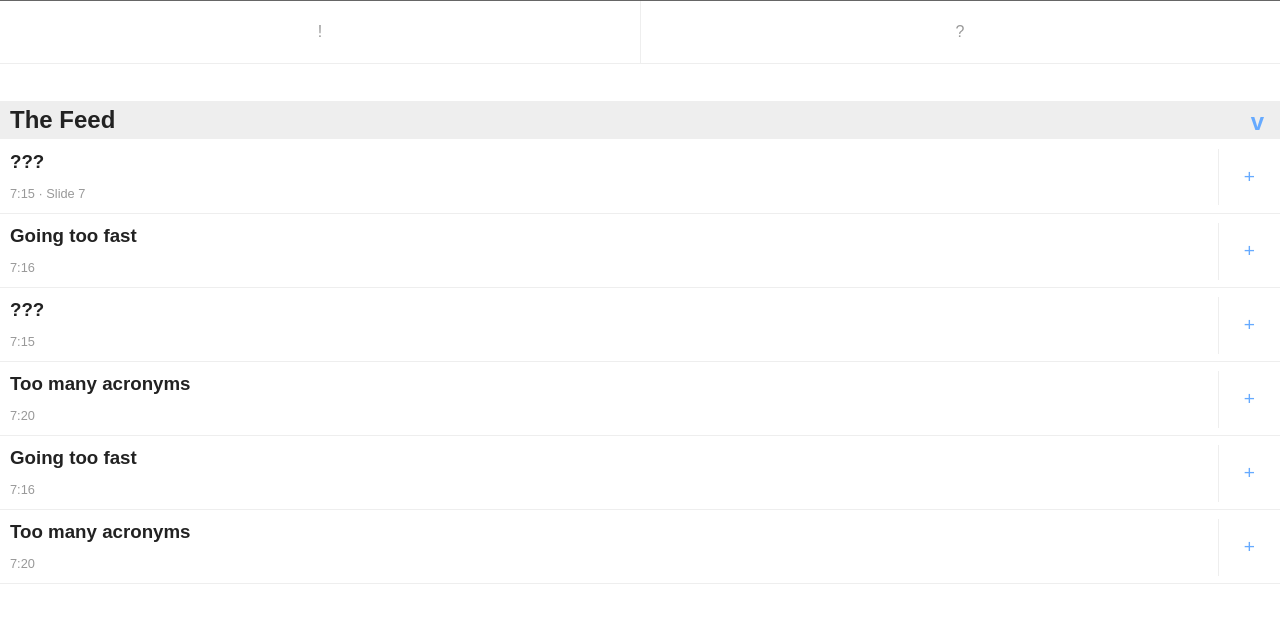
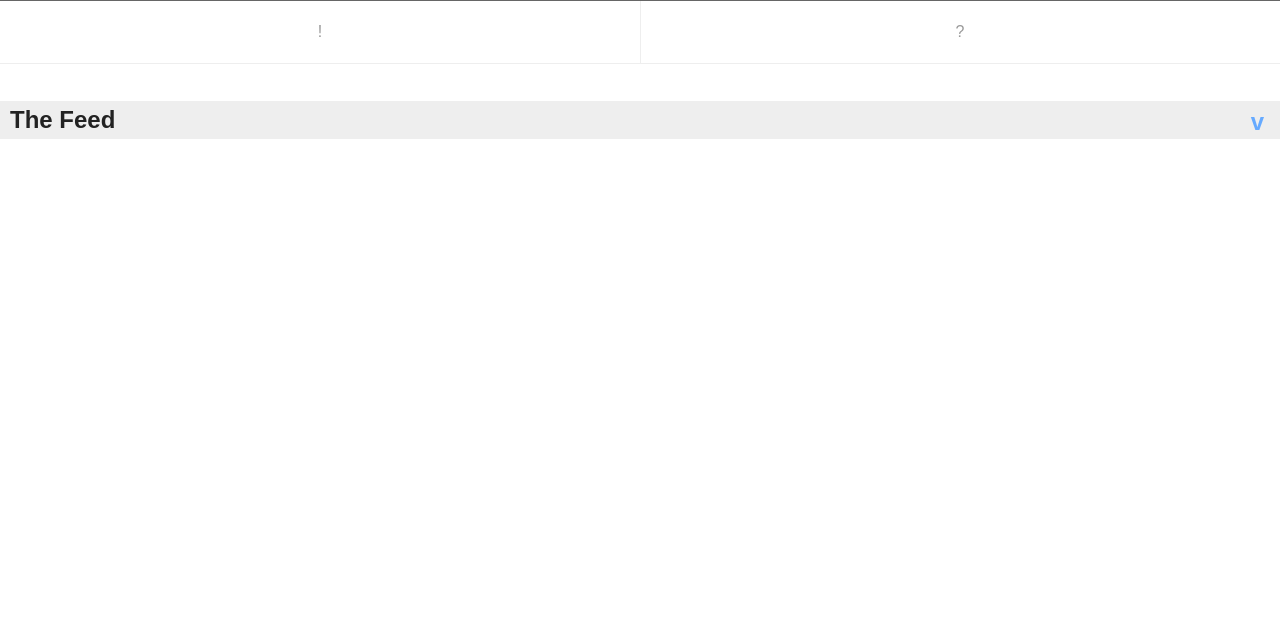
Before and after one commit to dlbrown123/fastback, a Python web app: template templates/student/main.htm in a window 1280 px wide. Shown: the top 623 px of the page. Run offline with Jinja, Linux system fonts and the light colour scheme; the template is opened without the code that fills it, so the values that code supplies are empty; some libraries are stand-ins or nearby versions.

Commit message:
Setup dynamic feed

```diff
--- a/static/css/site.css
+++ b/static/css/site.css
@@ -60,6 +60,7 @@ section.the-feed > div {
 	padding: 0px;
 	margin: 0px 0px -1px 0px;
 	border-bottom: 1px solid #EEE;
+	display: none;
 }
 section.the-feed > div:first-child {
 	border-top: 1px solid #EEE;
--- a/static/js/main.js
+++ b/static/js/main.js
@@ -33,4 +33,30 @@ $(function () {
 		$('.comment-simple').slideUp();
 		$('.comment-complex').slideUp();
 	});
+
+	var triggerUpdate, updateFeed;
+
+	triggerUpdate = function (index, element) {
+		var tID = window.setTimeout(function (element) {
+			$.getJSON('/feed', $.proxy(updateFeed, $(element)))
+				.complete(function () {triggerUpdate(0, element);});
+		}, 2000, element);
+	}
+
+	updateFeed = function (data) {
+		var el, i,
+			template = _.template($('#feed-item-template').html());
+
+		for (i in data) {
+			el = this.find('.feed-item[rel="' + data[i]['id'] + '"]');
+			if (el.length > 0) continue;
+			el = template({obj: data[i]});
+			this.find('h2').after(el);
+		}
+
+		this.find('.feed-item').slideDown();
+		this.find('.feed-item:nth-child(n+10)').remove();
+	};
+
+	$('.the-feed').each(triggerUpdate);
 });
--- a/templates/mobile.htm
+++ b/templates/mobile.htm
@@ -48,6 +48,7 @@
 		{% block content %}{% endblock %}
 
 		<script src="http://code.jquery.com/jquery.js"></script>
+		<script src="http://underscorejs.org/underscore-min.js"></script>
 		<script src="/static/js/main.js"></script>
 
     </body>
--- a/templates/student/main.htm
+++ b/templates/student/main.htm
@@ -14,35 +14,13 @@
 			<a href="#" id="simple-questions">v</a>
 			The Feed
 		</h2>
-		<div>
-			<a href="#">+</a>
-			<h3>???</h3>
-			<p class="timestamp">7:15 &middot; Slide 7</p>
-		</div>
-		<div>
-			<a href="#">+</a>
-			<h3>Going too fast</h3>
-			<p class="timestamp">7:16</p>
-		</div>
-		<div>
-			<a href="#">+</a>
-			<h3>???</h3>
-			<p class="timestamp">7:15</p>
-		</div>
-		<div>
-			<a href="#">+</a>
-			<h3>Too many acronyms</h3>
-			<p class="timestamp">7:20</p>
-		</div>
-		<div>
-			<a href="#">+</a>
-			<h3>Going too fast</h3>
-			<p class="timestamp">7:16</p>
-		</div>
-		<div>
-			<a href="#">+</a>
-			<h3>Too many acronyms</h3>
-			<p class="timestamp">7:20</p>
-		</div>
 	</section>
+
+<script type="text/html" id="feed-item-template">
+	<div class="feed-item" rel="<%- obj.id %>">
+		<a href="#">+</a>
+		<h3><%- obj.content %></h3>
+		<p class="timestamp"><%- obj.timestamp %></p>
+	</div>
+</script>
 {% endblock %}
```
